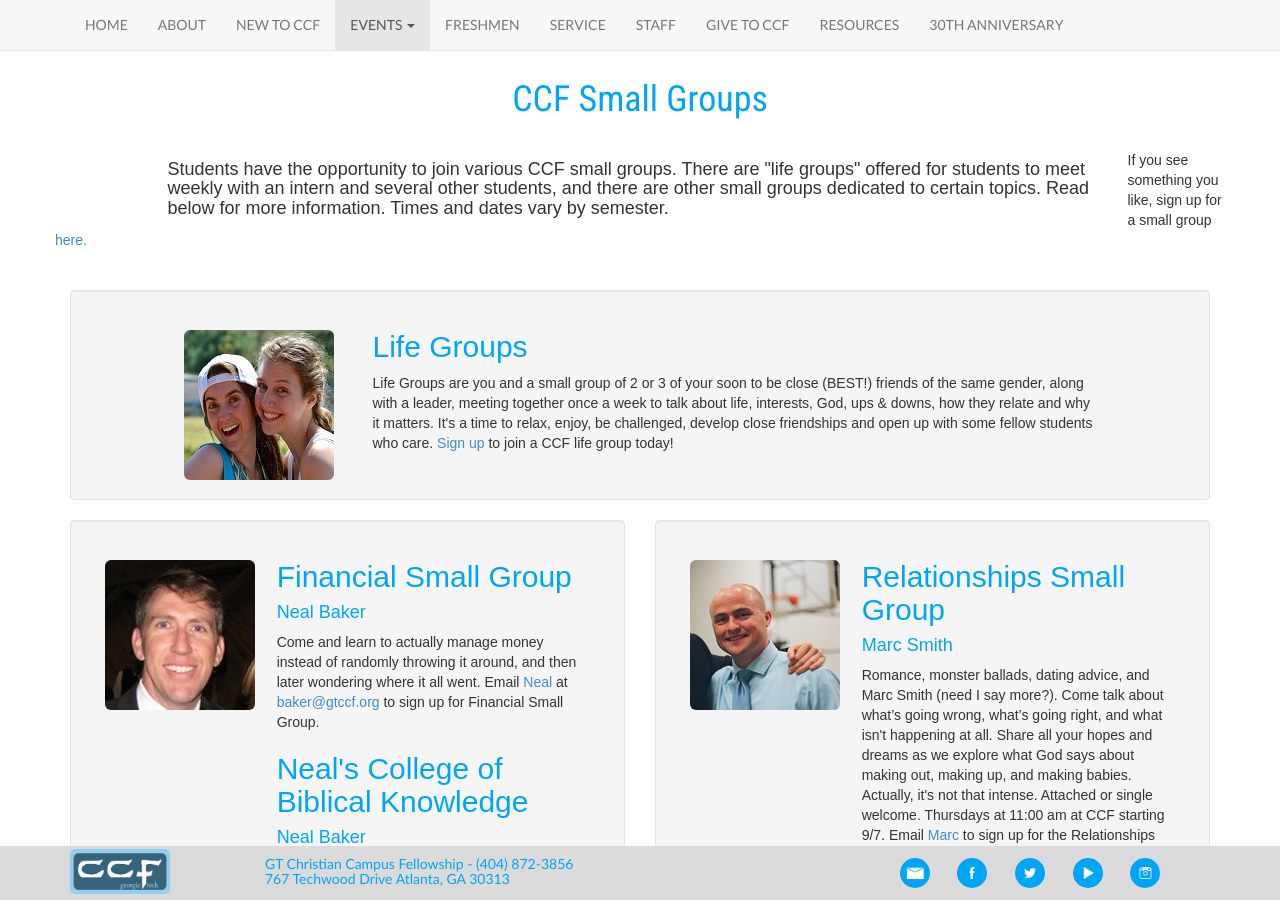
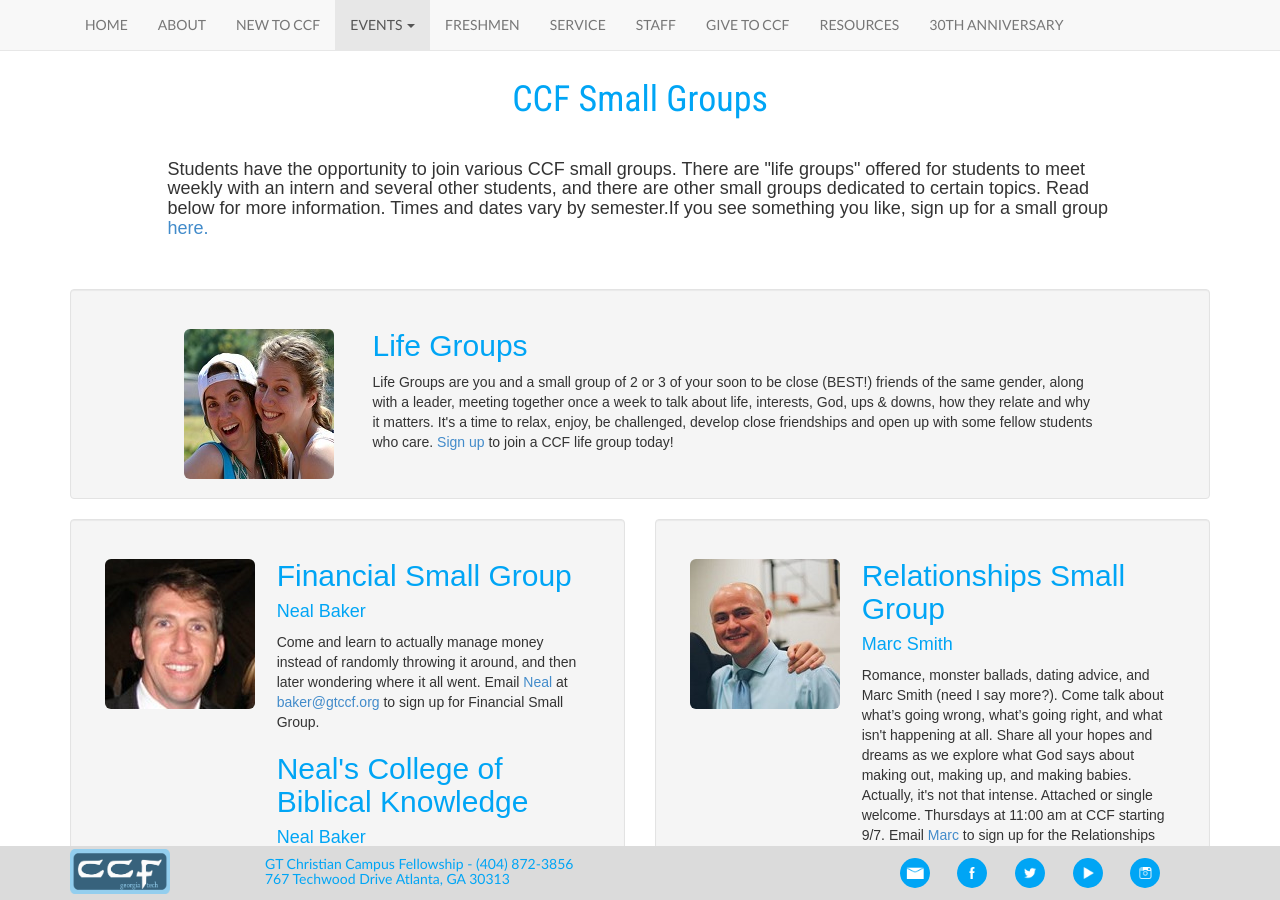
Before and after one commit to gtccf/gtccf.github.io, a Jekyll site: the page built from events/small-groups/index.html, in a window 1280 px wide and 900 px high. Built offline with Jekyll 4.4.1, drawn with Linux system fonts in a browser that asks for light colours; nearby versions of some CDN libraries.

Commit message:
SG update

```diff
--- a/events/small-groups/index.html
+++ b/events/small-groups/index.html
@@ -7,7 +7,7 @@ layout: default
     <br />
     <div class="row">
       <div class="col-md-1"></div>
-      <div class="col-md-10"><h4>Students have the opportunity to join various CCF small groups. There are "life groups" offered for students to meet weekly with an intern and several other students, and there are other small groups dedicated to certain topics. Read below for more information. Times and dates vary by semester.</h4></div> If you see something you like, sign up for a small group <a href="https://gtccf.breezechms.com/form/a8fa0160">here.</a>
+      <div class="col-md-10"><h4>Students have the opportunity to join various CCF small groups. There are "life groups" offered for students to meet weekly with an intern and several other students, and there are other small groups dedicated to certain topics. Read below for more information. Times and dates vary by semester.If you see something you like, sign up for a small group <a href="https://gtccf.breezechms.com/form/0fa91469">here.</a></h4></div>
     </div>
     <br />
     <br />
@@ -17,7 +17,7 @@ layout: default
         <div class="col-md-1"></div>
         <div class="col-md-2"><br><img src="{{ site.baseurl }}/photos/weeklymoreevents.jpg" class="img-rounded"></div>
         <div class="col-md-8"><div class="blue"><blue><h2>Life Groups</blue></h2></div>
-          Life Groups are you and a small group of 2 or 3 of your soon to be close (BEST!) friends of the same gender, along with a leader, meeting together once a week to talk about life, interests, God, ups &amp; downs, how they relate and why it matters. It's a time to relax, enjoy, be challenged, develop close friendships and open up with some fellow students who care.  <a href="https://gtccf.breezechms.com/form/a8fa01">Sign up</a> to join a CCF life group today!
+          Life Groups are you and a small group of 2 or 3 of your soon to be close (BEST!) friends of the same gender, along with a leader, meeting together once a week to talk about life, interests, God, ups &amp; downs, how they relate and why it matters. It's a time to relax, enjoy, be challenged, develop close friendships and open up with some fellow students who care.  <a href="https://gtccf.breezechms.com/form/a8fa0160">Sign up</a> to join a CCF life group today!
         </div>
       </div>
     </div>
```
